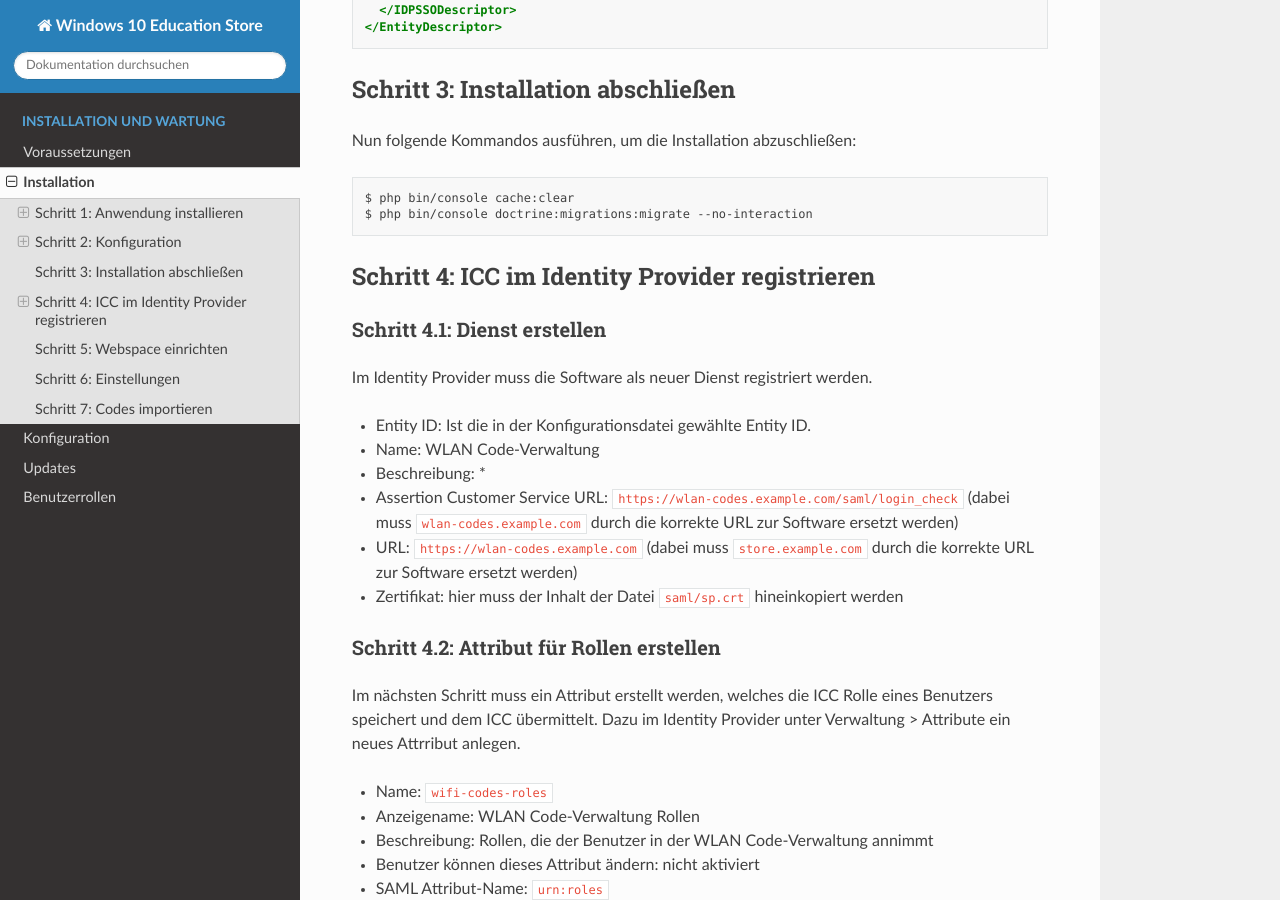
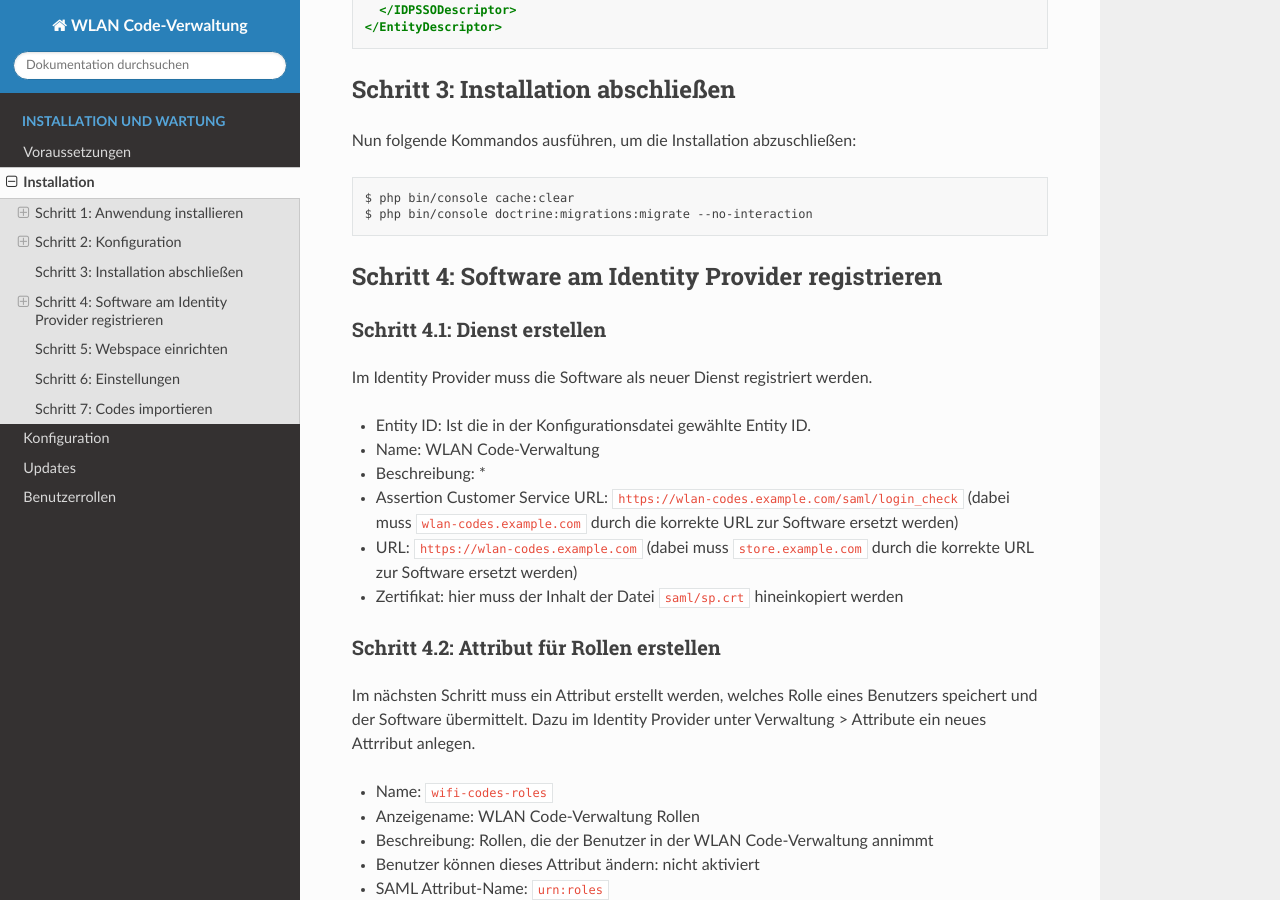
Before and after one commit to SchulIT/wlan-codes, a Sphinx documentation site: the page built from docs/admin/install.rst, in a window 1280 px wide and 900 px high, scrolled down 2183 px. Built offline with Sphinx 7.4.7 and the Read the Docs theme 2.0.0, drawn with Linux system fonts in a browser that asks for light colours; some of the changed text lies outside the part shown.

Commit message:
Remove ICC references

```diff
--- a/docs/admin/install.rst
+++ b/docs/admin/install.rst
@@ -62,8 +62,8 @@ Anschließend werden einige Daten abgefragt. Diese können abgesehen vom ``commo
 
 - ``countryName``, ``stateOrProvinceName``, ``localityName`` geben den Standort der Schule an
 - ``organizationName`` entspricht dem Namen der Schule
-- ``organizationalUnitName`` entspricht der Fachabteilung der Schule, welche das ICC administriert, bspw. Schulname und IT-Suffix
-- ``commonName`` Domainname des ICCs, bspw. ``icc.example.com``
+- ``organizationalUnitName`` entspricht der Fachabteilung der Schule, welche diese Software administriert, bspw. Schulname und IT-Suffix
+- ``commonName`` Domainname der Software, bspw. ``wlan.example.com``
 - ``emailAddress`` entspricht der E-Mail-Adresse des Administrators
 
 Schritt 2.3: Identity Provider bekannt machen
@@ -108,7 +108,7 @@ Nun folgende Kommandos ausführen, um die Installation abzuschließen:
     $ php bin/console cache:clear
     $ php bin/console doctrine:migrations:migrate --no-interaction
 
-Schritt 4: ICC im Identity Provider registrieren
+Schritt 4: Software am Identity Provider registrieren
 ------------------------------------------------
 
 Schritt 4.1: Dienst erstellen
@@ -126,7 +126,7 @@ Im Identity Provider muss die Software als neuer Dienst registriert werden.
 Schritt 4.2: Attribut für Rollen erstellen
 ##########################################
 
-Im nächsten Schritt muss ein Attribut erstellt werden, welches die ICC Rolle eines Benutzers speichert und dem ICC übermittelt. Dazu
+Im nächsten Schritt muss ein Attribut erstellt werden, welches Rolle eines Benutzers speichert und der Software übermittelt. Dazu
 im Identity Provider unter Verwaltung > Attribute ein neues Attrribut anlegen.
 
 - Name: ``wifi-codes-roles``
--- a/docs/admin/requirements.rst
+++ b/docs/admin/requirements.rst
@@ -7,7 +7,7 @@ Obligatorische Software
 -----------------------
 
 - Webserver (Apache oder nginx)
-    - das ICC muss auf einer Subdomain laufen, also bspw. ``icc.example.com``
+    - die Software muss auf einer Subdomain laufen, also bspw. ``wlan.example.com``
 - PHP 7.4
     - aktivierte Plugins: json, ctype, iconv, openssl
 - MySQL 5.7+ oder MariaDB 10.3+
--- a/docs/conf.py
+++ b/docs/conf.py
@@ -19,8 +19,8 @@ import sphinx_fontawesome
 
 # -- Project information -----------------------------------------------------
 
-project = 'Windows 10 Education Store'
-copyright = '2020, SchulIT'
+project = 'WLAN Code-Verwaltung'
+copyright = '2021, SchulIT'
 author = 'Marcel Marnitz'
 
 
--- a/docs/index.rst
+++ b/docs/index.rst
@@ -1,9 +1,8 @@
 Dokumentation
 =============
 
-Diese Dokumentation dient einerseits einem Administrator zur Einrichtung
-und Verwaltung der Software und andererseits den Anwendern als Hilfe
-zu Workflows.
+Diese Dokumentation dient in erster Linie einem Administrator zur Einrichtung
+und Verwaltung der Software.
 
 
 .. toctree::
```
